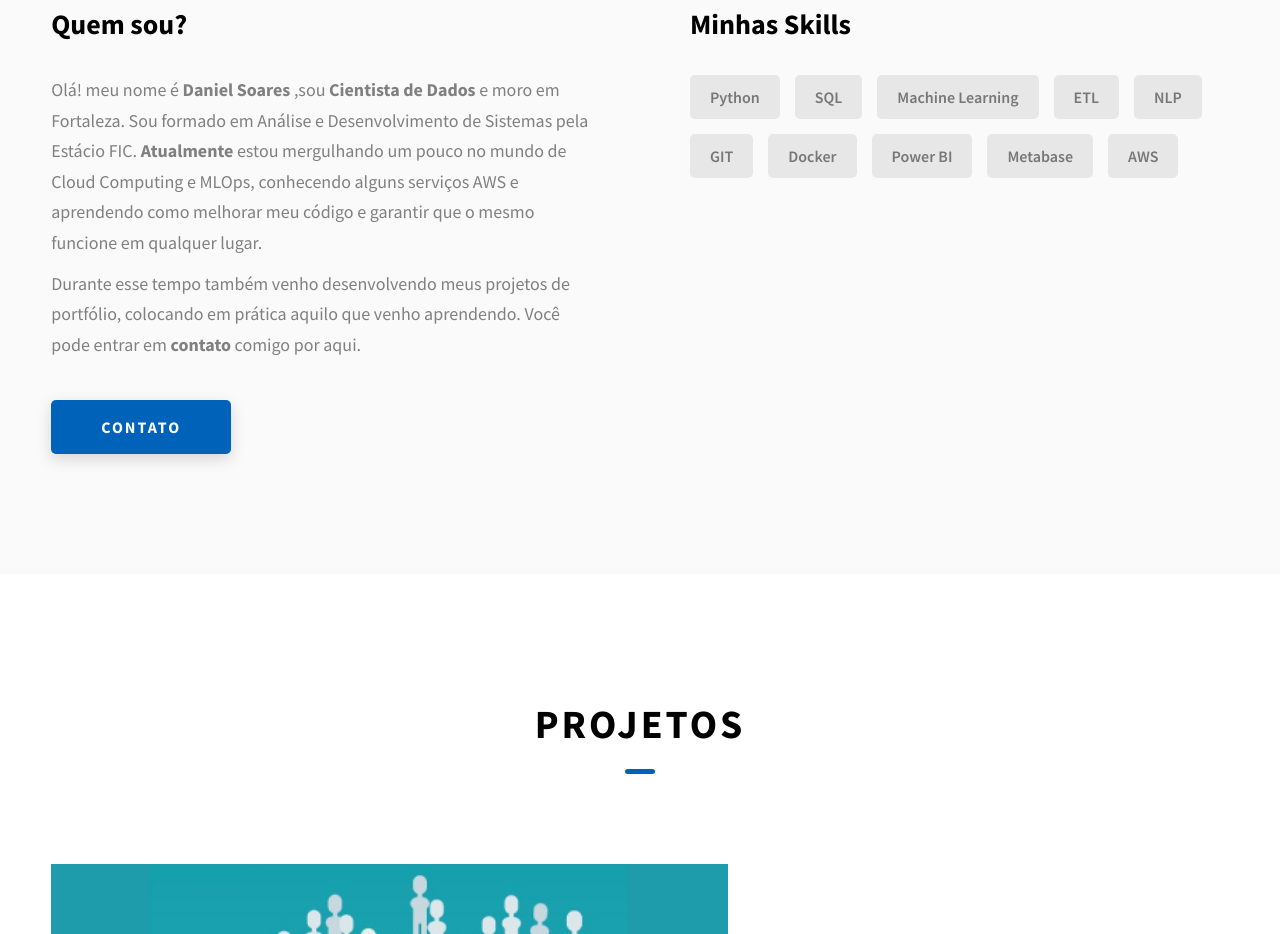
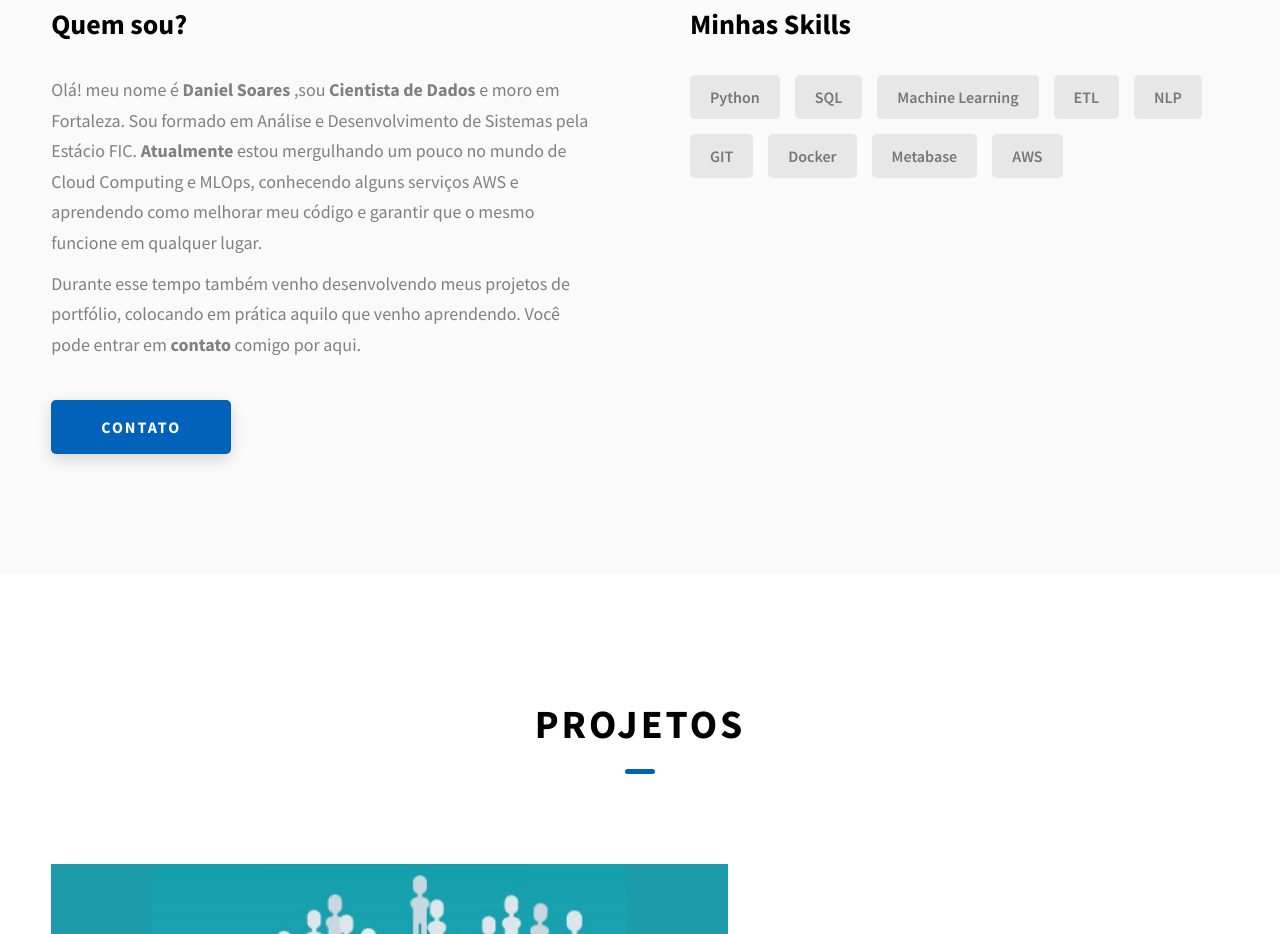
Before and after one commit to dnsrsdata/portfolio, a website: page index.html in a window 1280 px wide. Shown: the part 1067-2001 px from the top of the page. Drawn offline with Linux system fonts and the light colour scheme.

Commit message:
Updating competences

```diff
--- a/index.html
+++ b/index.html
@@ -168,7 +168,6 @@
               <div class="skills__skill">NLP</div>
               <div class="skills__skill">GIT</div>
               <div class="skills__skill">Docker</div>
-              <div class="skills__skill">Power BI</div>
               <div class="skills__skill">Metabase</div>
               <div class="skills__skill">AWS</div>
             </div>
```
